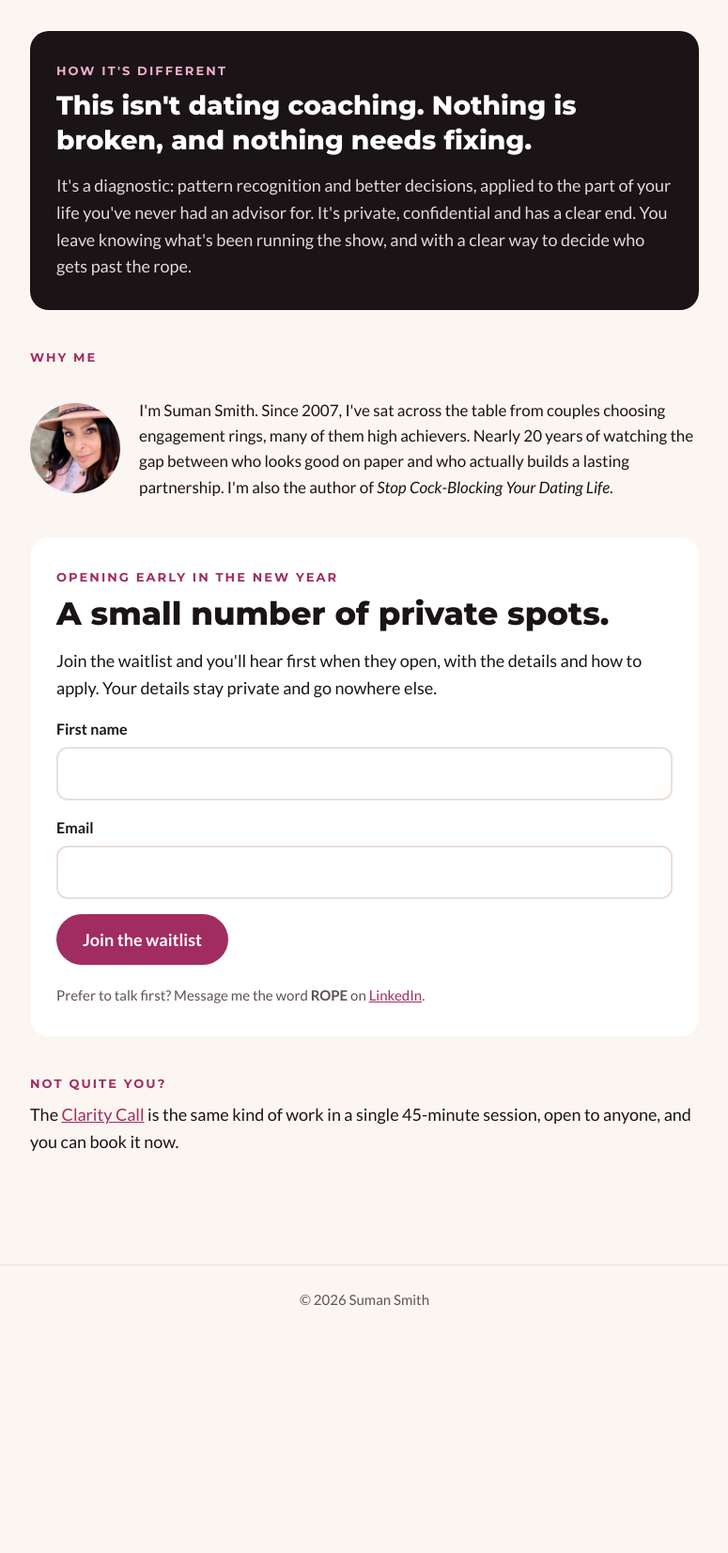
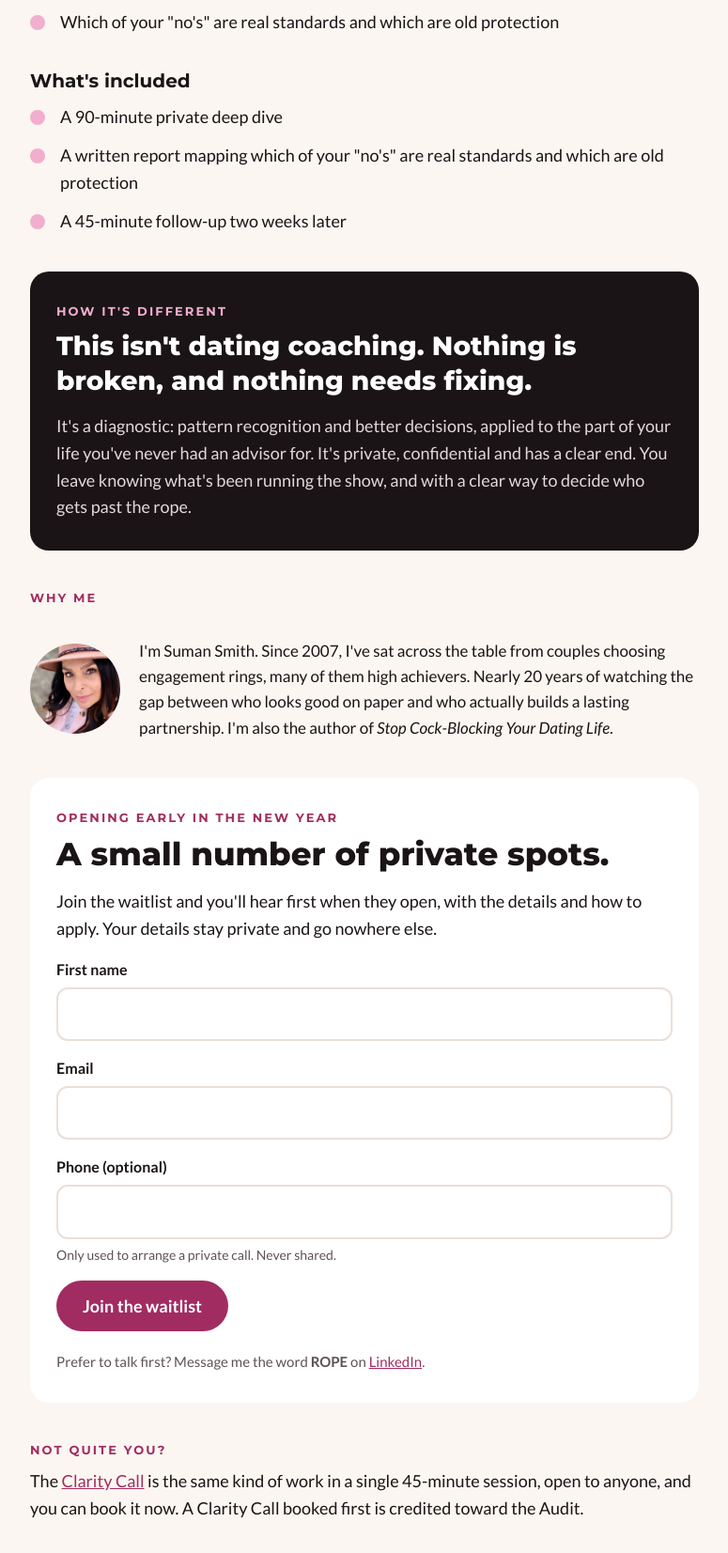
Before and after one commit to MrMrsSmith22/my-awesome-website, a plain HTML site: page executives/index.html in a window 1280 px wide. Shown: the part 1087-2740 px from the top of the page at 94% size, without its empty margins (252-1027 px from the left). Before the commit the page ends 2506 px from the top, so only its background shows below. Drawn offline with Linux system fonts and the light colour scheme.

Commit message:
Rename Podcast to Media & Speaking; add exec page details and phone field (#16)
Claude-Session: https://claude.ai/code/session_01WsPL8HxFMJnKm9yLWxAesQ

Co-authored-by: Claude <noreply@anthropic.com>

```diff
--- a/executives/index.html
+++ b/executives/index.html
@@ -50,7 +50,7 @@
   .linkbtn{background:none;border:0;padding:8px 0;font:inherit;font-size:16px;color:var(--muted);cursor:pointer;text-decoration:underline}
   form{display:grid;gap:16px;margin-top:24px}
   label{font-weight:700;font-size:16px;display:grid;gap:6px}
-  input[type=text],input[type=email]{font:inherit;padding:14px 16px;border-radius:12px;border:2px solid var(--line);background:var(--white);color:var(--ink);width:100%}
+  input[type=text],input[type=email],input[type=tel]{font:inherit;padding:14px 16px;border-radius:12px;border:2px solid var(--line);background:var(--white);color:var(--ink);width:100%}
   input:focus{outline:none;border-color:var(--accent)}
   .hp{position:absolute;left:-9999px;width:1px;height:1px;overflow:hidden}
   .error{color:#A12C2C;font-size:16px;margin:0}
@@ -77,6 +77,8 @@
   .signup{background:var(--white);border-radius:20px;padding:32px 28px;margin-top:40px}
   .signup form{margin-top:16px}
   .fit{display:grid;gap:12px;margin-top:8px}
+  .for{font-weight:700;margin:-8px 0 24px}
+  .hint{font-weight:400;font-size:14px;color:var(--muted)}
 </style>
 </head>
 <body>
@@ -88,6 +90,7 @@
   <p class="eyebrow">PRIVATE ADVISORY · FOR SINGLE EXECUTIVES</p>
   <h1>You have advisors for every major decision. <span class="hl">Except this one.</span></h1>
   <p class="lead">Executives have strategy teams for their companies, yet they make their most important life decisions alone. The Executive Blindspot Audit is a private, one-on-one look at the patterns quietly deciding who gets close to you.</p>
+  <p class="for">Built for executives. Open to anyone used to making big decisions.</p>
   <p><a class="btn" href="#join">Join the waitlist</a></p>
 
   <section class="block" style="margin-top:48px">
@@ -100,6 +103,12 @@
       <li>The "type" you keep choosing, and why it keeps ending the same way</li>
       <li>Where the instincts that serve you at work misfire over dinner</li>
       <li>Which of your "no's" are real standards and which are old protection</li>
+    </ul>
+    <h3 style="margin-top:32px">What's included</h3>
+    <ul class="gets">
+      <li>A 90-minute private deep dive</li>
+      <li>A written report mapping which of your "no's" are real standards and which are old protection</li>
+      <li>A 45-minute follow-up two weeks later</li>
     </ul>
   </section>
 
@@ -124,7 +133,8 @@
     <form id="wl" novalidate>
       <label>First name <input type="text" id="wl-name" autocomplete="given-name"></label>
       <label>Email <input type="email" id="wl-email" autocomplete="email" required></label>
-      <div class="hp" aria-hidden="true"><label>Website <input type="text" id="wl-website" tabindex="-1" autocomplete="off"></label></div>
+      <label>Phone (optional) <input type="tel" id="wl-phone" autocomplete="tel" inputmode="tel"><span class="hint">Only used to arrange a private call. Never shared.</span></label>
+      <div class="hp" aria-hidden="true"><label>Leave this empty <input type="text" id="wl-website" tabindex="-1" autocomplete="off"></label></div>
       <p class="error" id="wl-error" hidden></p>
       <div><button class="btn" type="submit" id="wl-btn">Join the waitlist</button></div>
     </form>
@@ -134,7 +144,7 @@
 
   <section class="block" style="margin-top:40px">
     <p class="label">Not quite you?</p>
-    <p>The <a href="/#call">Clarity Call</a> is the same kind of work in a single 45-minute session, open to anyone, and you can book it now.</p>
+    <p>The <a href="/#call">Clarity Call</a> is the same kind of work in a single 45-minute session, open to anyone, and you can book it now. A Clarity Call booked first is credited toward the Audit.</p>
   </section>
 </main>
 <footer>© 2026 Suman Smith</footer>
@@ -147,7 +157,7 @@
     if(!/^[^\s@]+@[^\s@]+\.[^\s@]+$/.test(email)){ err.textContent="Please enter a valid email address."; err.hidden=false; return; }
     err.hidden=true; btn.disabled=true; btn.textContent="Adding you…";
     fetch("/api/subscribe",{method:"POST",headers:{"Content-Type":"application/json"},
-      body:JSON.stringify({email:email,name:$("wl-name").value.trim(),website:$("wl-website").value,list:"executive"})})
+      body:JSON.stringify({email:email,name:$("wl-name").value.trim(),phone:$("wl-phone").value.trim(),website:$("wl-website").value,list:"executive"})})
       .then(function(r){return r.json().catch(function(){return {ok:false,error:"http_"+r.status};});})
       .catch(function(){return {ok:false,error:"network"};})
       .then(function(d){
--- a/functions/api/subscribe.js
+++ b/functions/api/subscribe.js
@@ -53,6 +53,9 @@ export async function onRequest({ request, env }) {
 
   const fields = {};
   if (name) fields.name = name;
+  // Optional phone (executive waitlist). Stored in MailerLite's built-in "phone" field.
+  const phone = String(data.phone || "").trim().slice(0, 40);
+  if (phone) fields.phone = phone;
   const result = RESULTS[Number(data.result)];
   if (list === "quiz" && result) {
     fields.quiz_result = result.name;
```
Also changed, not shown: index.html (+1 -1 lines).
